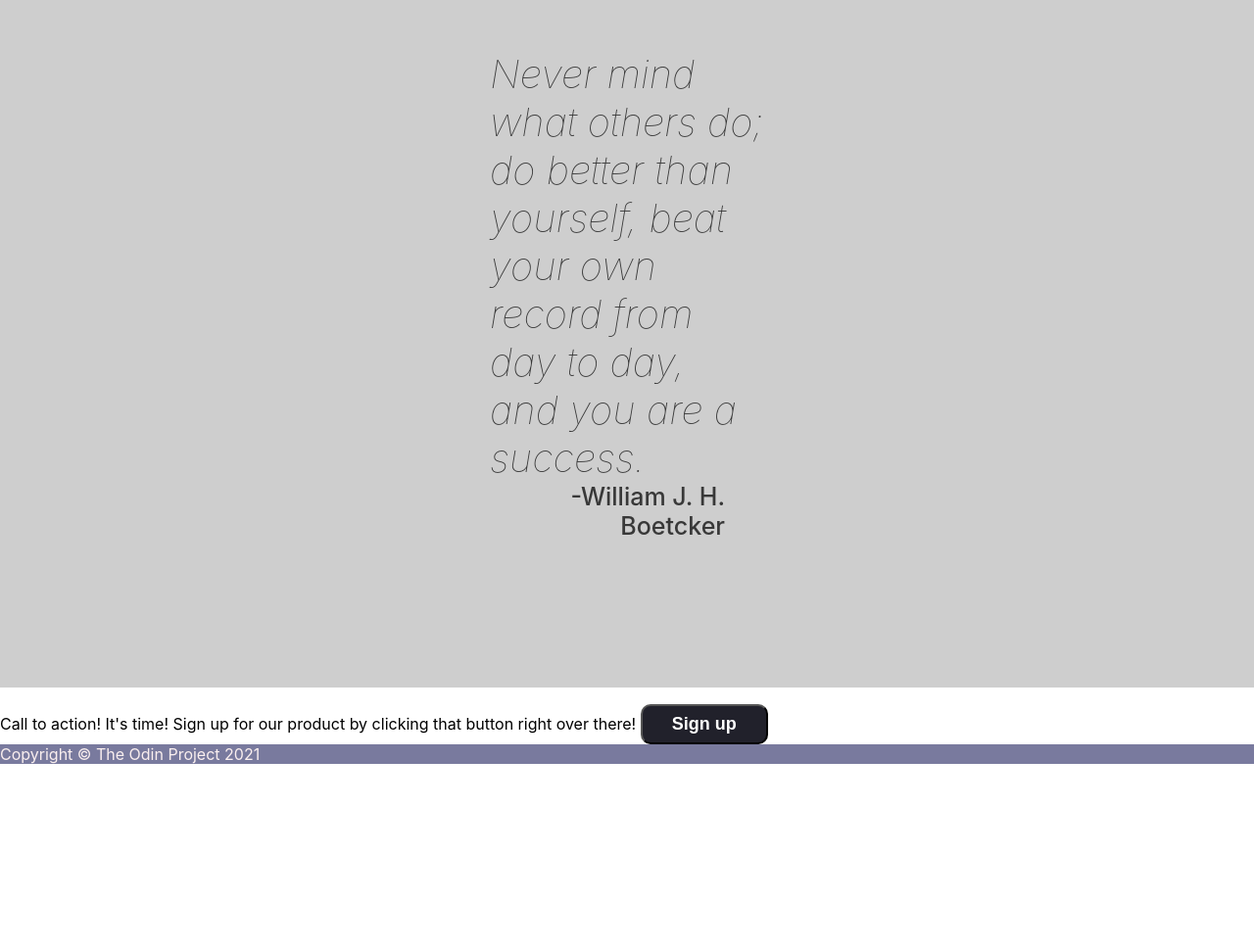
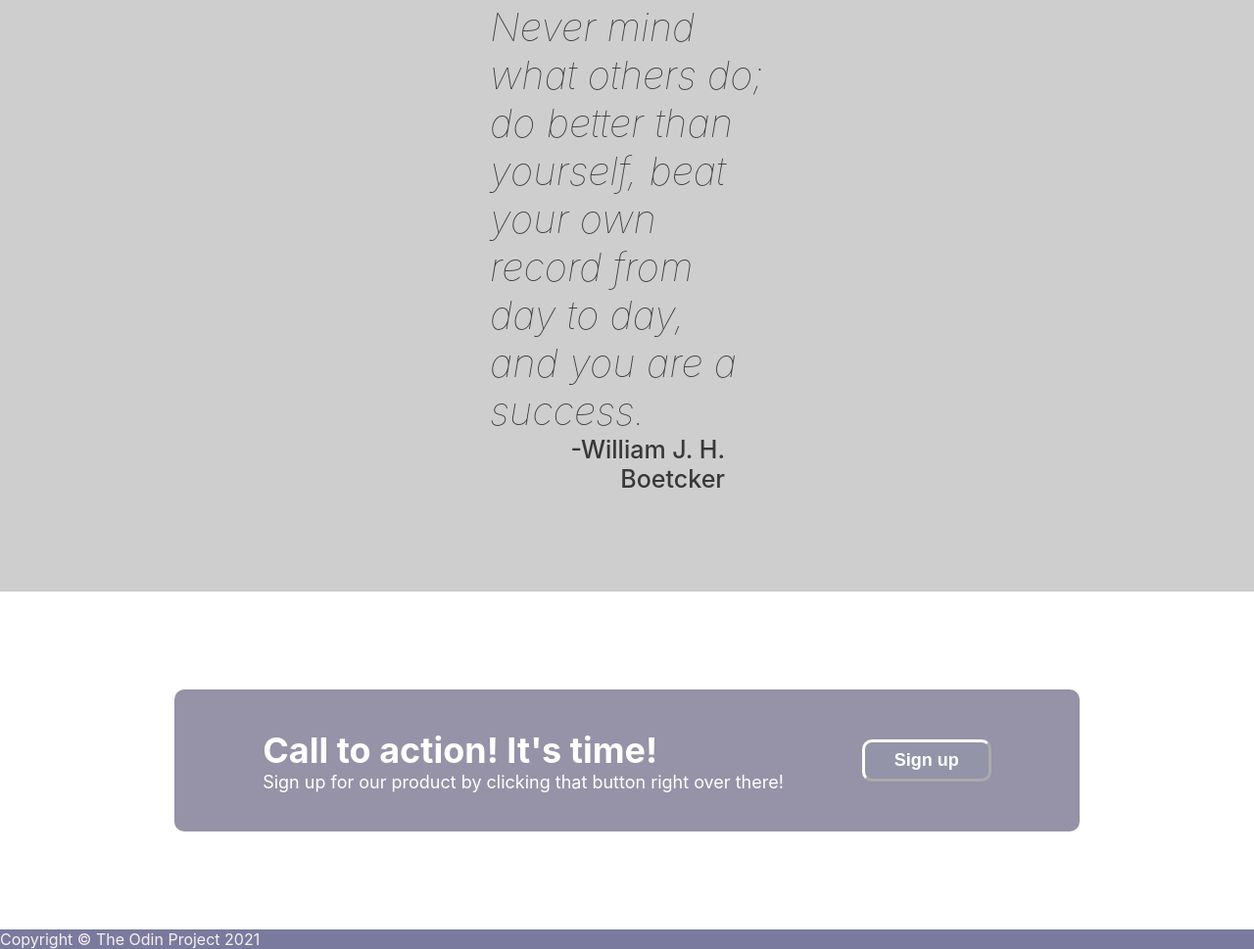
Before and after one commit to Armix18/Landing-Page, a plain HTML site: page index.html in a window 1280 px wide. Shown: the part 1621-2590 px from the top of the page at 98% size. Before the commit the page ends 2401 px from the top, so only its background shows below. Drawn offline with Linux system fonts and the light colour scheme.

Commit message:
Add main page - fourth section

```diff
--- a/index.html
+++ b/index.html
@@ -69,9 +69,11 @@
     </div>
     <div class="other-section">
         <div class="call-to-action">
-            Call to action! It's time!
-            Sign up for our product by clicking that button right over there!
-            <button>Sign up</button>
+            <div class="call-cont">
+                <h2 id="heading">Call to action! It's time!</h2>
+                <p id="heading">Sign up for our product by clicking that button right over there!</p>
+            </div>
+            <button class="button2">Sign up</button>
         </div>
     </div>
     <div class="footer">
--- a/style.css
+++ b/style.css
@@ -92,6 +92,7 @@ button {
     color: white;
     padding: 8px 30px;
     border-color: #555555;
+    border-width: 3.5px;
     font-weight: bold;
     border-radius: 10px;
     margin-top: 17px;
@@ -104,6 +105,11 @@ button:hover{
 
 #image {
     box-shadow: 12px 15px 19px #474747a1;
+}
+
+.main-section {
+    display: flex;
+    flex-direction: column;
 }
 
 .first-section {
@@ -147,10 +153,15 @@ h2 {
 
 .second-section {
     background-color: rgb(206, 206, 206);
-    padding: 150px 500px;
     font-size: 40px;
     font-weight: 100;
     color: #383838;
+    padding: 100px;
+    display: flex;
+}
+
+.quote {
+    margin: 0 400px;
 }
 
 .author {
@@ -159,3 +170,29 @@ h2 {
     font-size: 25px;
     padding-right: 40px;
 }
+
+.other-section {
+    display: flex;
+    padding: 100px;
+}
+
+.call-to-action {
+    padding: 40px 90px;
+    background-color: #9692a7;
+    margin: auto;
+    border-radius: 10px;
+    display: flex;
+    gap: 80px;
+    align-items: center;
+}
+
+#heading {
+    margin: 0;
+    color: white;
+}
+
+.button2 {
+    margin: 0;
+    background-color: #9394a8;
+    border-color: white;
+}
```
